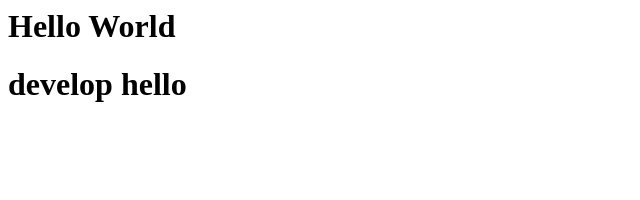
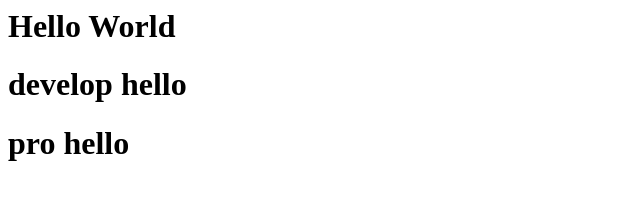
Before and after one commit to bin030119/git_Project_OSS_4_0418, a plain HTML site: page index.html in a window 1280 px wide. Shown: the whole page, without its empty margins (0-640 px from the left). Drawn offline with Linux system fonts and the light colour scheme.

Commit message:
pro commit

```diff
--- a/index.html
+++ b/index.html
@@ -6,5 +6,6 @@
     <body>
         <h1>Hello World</h1>
         <h1>develop hello </h1>
+        <h1>pro hello</h1>
     </body>
 </html>
```
